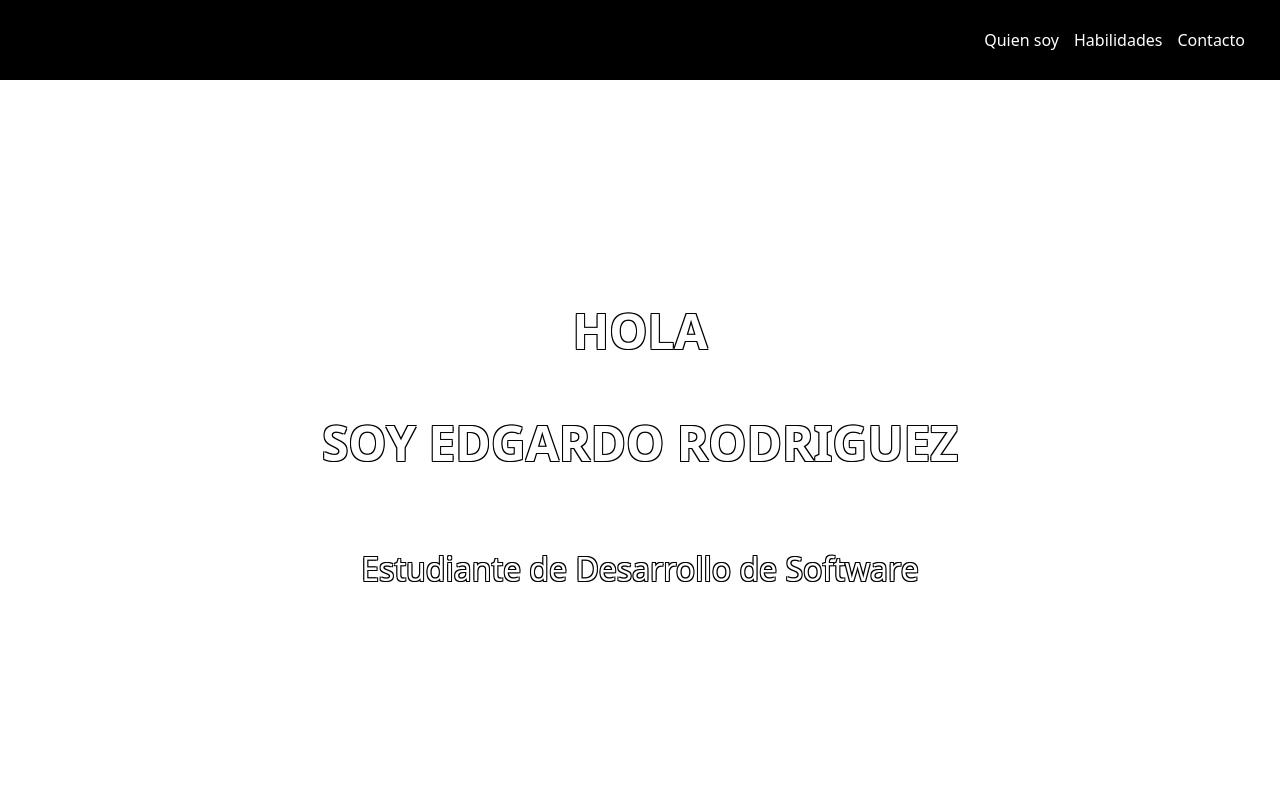
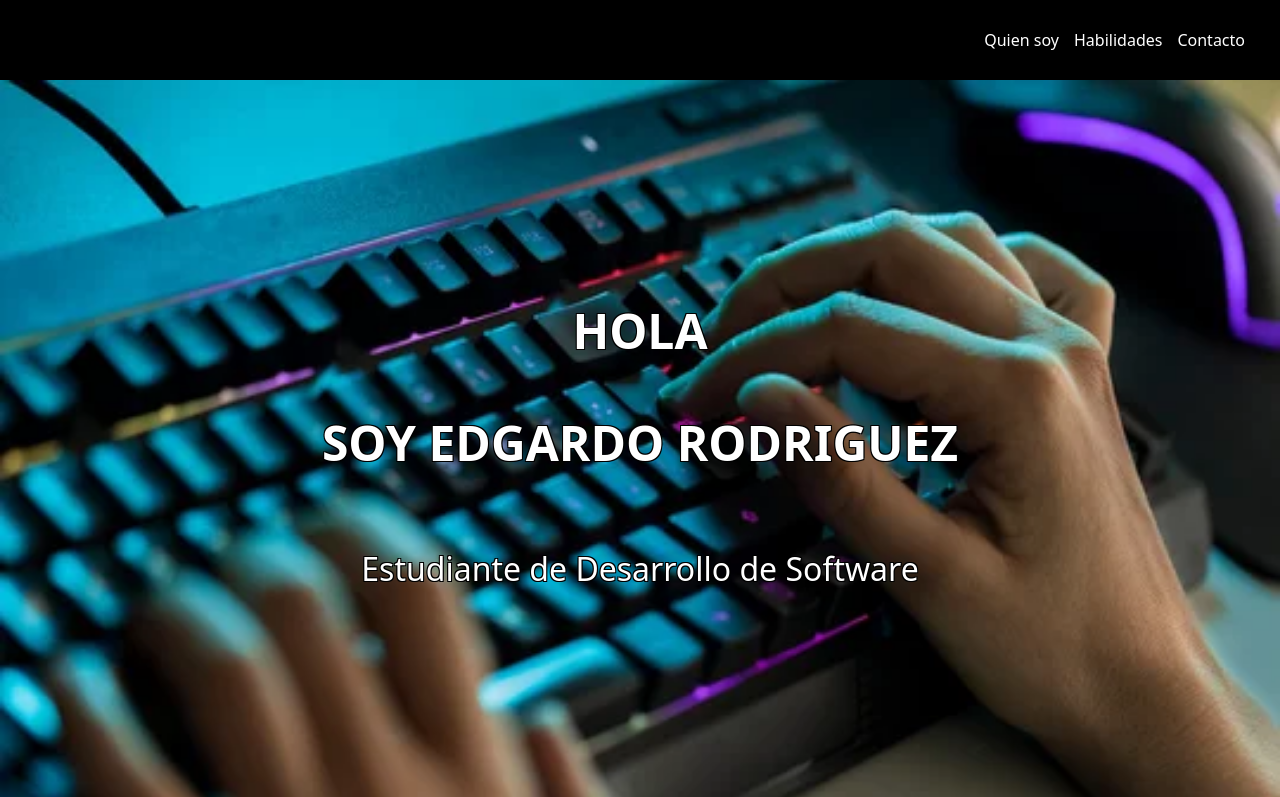
Before and after one commit to Edgard1312/tp_porfolio_ed, a plain HTML site: page index.html in a window 1280 px wide. Shown: the top 797 px of the page. Drawn offline with Linux system fonts and the light colour scheme.

Commit message:
(backgroundimage agregado

```diff
--- a/style/estilos.css
+++ b/style/estilos.css
@@ -61,7 +61,7 @@ ul li:hover {
     flex-direction: column;
     justify-content: center;
     align-items: center;
-    background-image: url('img/teclado.webp');
+    background-image: url('../img/teclado.webp');
     background-size: cover;
     color: white;
     text-shadow:
```
